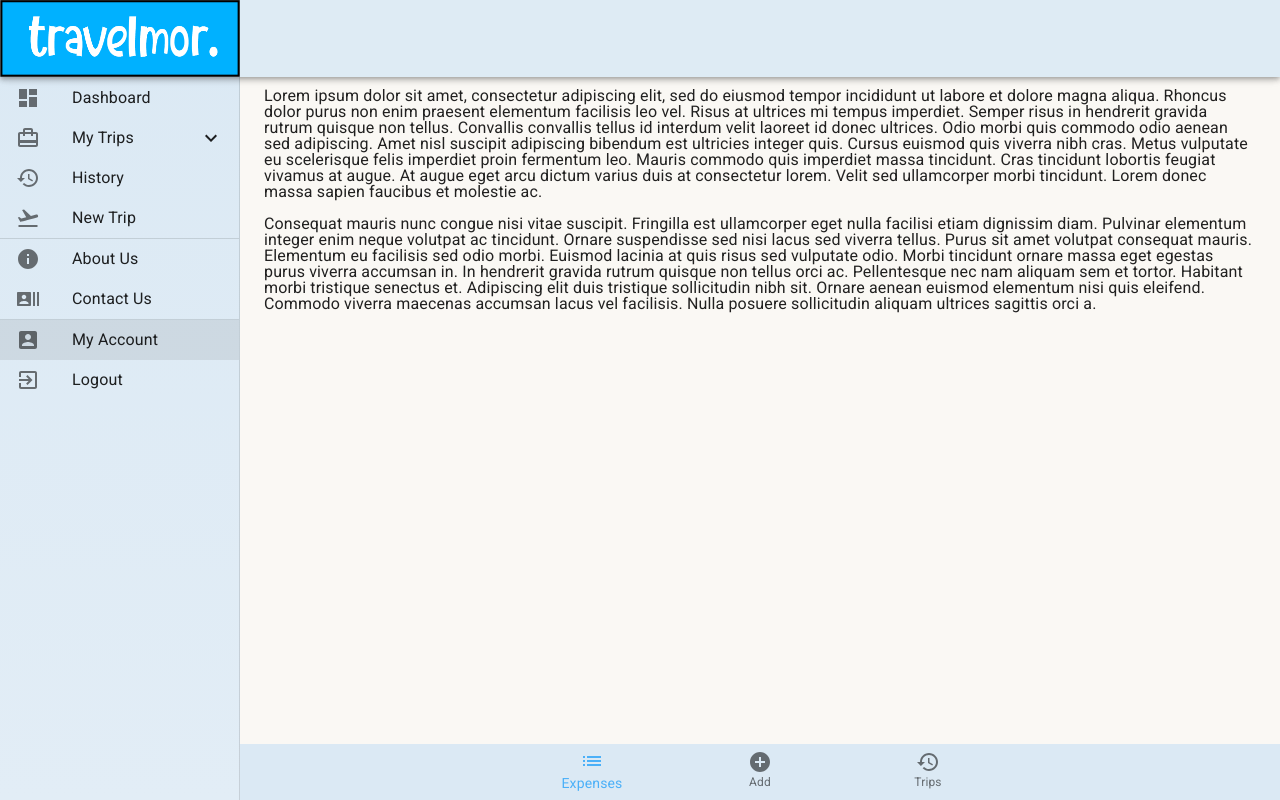
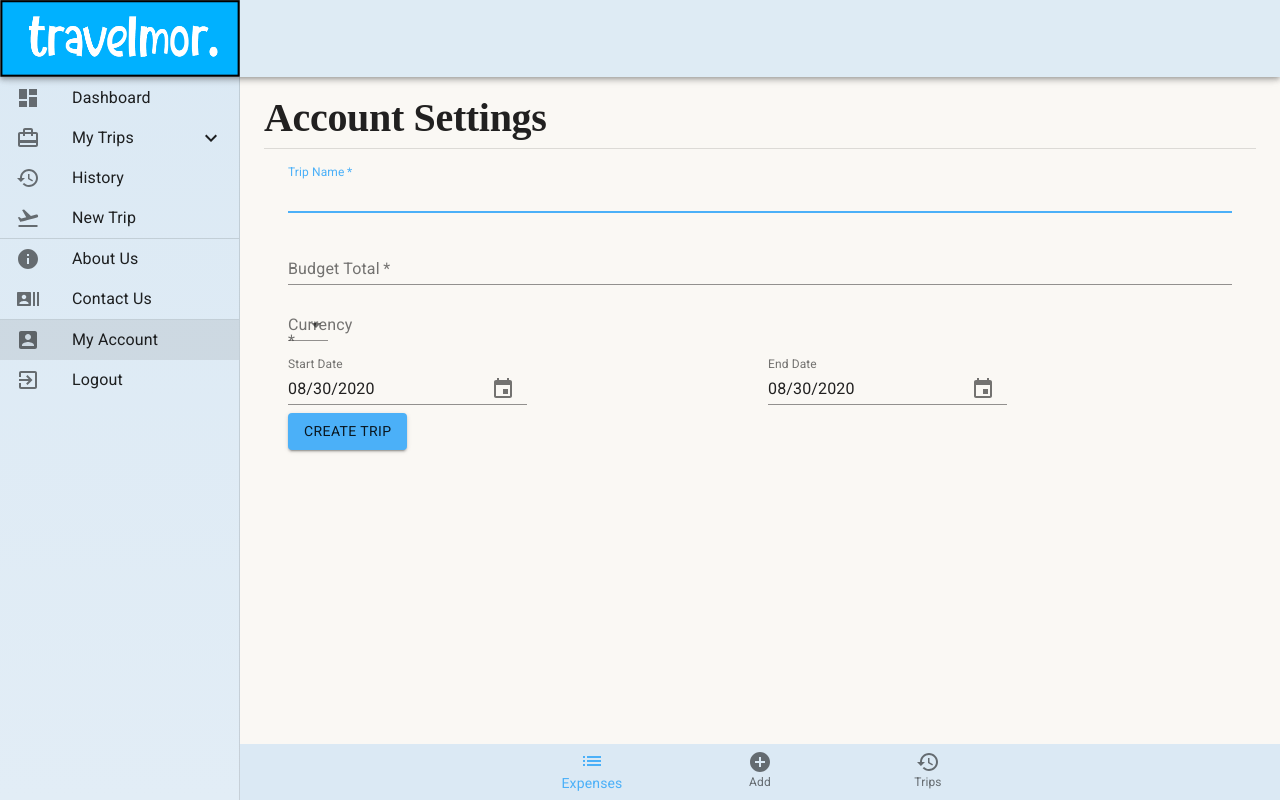
Before and after one commit to kzunino/travelmor_api, a React (Create React App) app in the folder client/: page /account in a window 1280 px wide. Built offline with nearby package versions, Linux system fonts and the light colour scheme.

Commit message:
mapping out data structure

```diff
--- a/client/src/components/MyAccount.js
+++ b/client/src/components/MyAccount.js
@@ -1,6 +1,23 @@
-import React from 'react';
+import React, {useState} from 'react';
 import Typography from '@material-ui/core/Typography';
 import Toolbar from '@material-ui/core/Toolbar';
+import Grid from '@material-ui/core/Grid';
+import Divider from '@material-ui/core/Divider';
+import TextField from '@material-ui/core/TextField';
+import Container from '@material-ui/core/Container';
+import CssBaseline from '@material-ui/core/CssBaseline';
+
+import Button from '@material-ui/core/Button';
+
+//Select
+
+import InputLabel from '@material-ui/core/InputLabel';
+import MenuItem from '@material-ui/core/MenuItem';
+import FormHelperText from '@material-ui/core/FormHelperText';
+import FormControl from '@material-ui/core/FormControl';
+import Select from '@material-ui/core/Select';
+
+import {KeyboardDatePicker} from '@material-ui/pickers';
 
 import {makeStyles, useTheme} from '@material-ui/core/styles';
 import useMediaQuery from '@material-ui/core/useMediaQuery';
@@ -33,39 +50,134 @@ const MyAccount = () => {
   const theme = useTheme();
   const classes = useStyles();
 
+  const [currency, setCurrency] = React.useState('');
+  const [selectedStartDate, setSelectedStartDate] = useState(Date.now());
+  const [selectedEndDate, setSelectedEndDate] = useState(Date.now());
+
+  // Currency data
+  const handleCurrencyType = (currency) => {
+    setCurrency(currency);
+  };
+
+  //start date state
+  const handleStartDateChange = (date) => {
+    setSelectedStartDate(date);
+  };
+
+  //end date state
+  const handleEndDateChange = (date) => {
+    setSelectedEndDate(date);
+  };
+
+  const matchXs = useMediaQuery(theme.breakpoints.down('xs'));
+
   return (
     <>
       <main className={classes.content}>
         <Toolbar />
-        <Typography paragraph>
-          Lorem ipsum dolor sit amet, consectetur adipiscing elit, sed do
-          eiusmod tempor incididunt ut labore et dolore magna aliqua. Rhoncus
-          dolor purus non enim praesent elementum facilisis leo vel. Risus at
-          ultrices mi tempus imperdiet. Semper risus in hendrerit gravida rutrum
-          quisque non tellus. Convallis convallis tellus id interdum velit
-          laoreet id donec ultrices. Odio morbi quis commodo odio aenean sed
-          adipiscing. Amet nisl suscipit adipiscing bibendum est ultricies
-          integer quis. Cursus euismod quis viverra nibh cras. Metus vulputate
-          eu scelerisque felis imperdiet proin fermentum leo. Mauris commodo
-          quis imperdiet massa tincidunt. Cras tincidunt lobortis feugiat
-          vivamus at augue. At augue eget arcu dictum varius duis at consectetur
-          lorem. Velit sed ullamcorper morbi tincidunt. Lorem donec massa sapien
-          faucibus et molestie ac.
-        </Typography>
-        <Typography paragraph>
-          Consequat mauris nunc congue nisi vitae suscipit. Fringilla est
-          ullamcorper eget nulla facilisi etiam dignissim diam. Pulvinar
-          elementum integer enim neque volutpat ac tincidunt. Ornare suspendisse
-          sed nisi lacus sed viverra tellus. Purus sit amet volutpat consequat
-          mauris. Elementum eu facilisis sed odio morbi. Euismod lacinia at quis
-          risus sed vulputate odio. Morbi tincidunt ornare massa eget egestas
-          purus viverra accumsan in. In hendrerit gravida rutrum quisque non
-          tellus orci ac. Pellentesque nec nam aliquam sem et tortor. Habitant
-          morbi tristique senectus et. Adipiscing elit duis tristique
-          sollicitudin nibh sit. Ornare aenean euismod elementum nisi quis
-          eleifend. Commodo viverra maecenas accumsan lacus vel facilisis. Nulla
-          posuere sollicitudin aliquam ultrices sagittis orci a.
-        </Typography>
+        <Grid container direction='column' className={classes.containerWrapper}>
+          {/* -----Welcome Container----- */}
+          <Grid item>
+            <Typography variant={matchXs ? 'h4' : 'h2'}>
+              Account Settings
+            </Typography>
+          </Grid>
+          <Divider />
+          <Container maxWidth={'lg'}>
+            <CssBaseline />
+            <form className={classes.form} noValidate>
+              <TextField
+                variant='standard'
+                margin='normal'
+                required
+                fullWidth
+                id='trip_name'
+                label='Trip Name'
+                name='trip_name'
+                autoFocus
+              />
+              <TextField
+                className={classes.budgetField}
+                variant='standard'
+                margin='normal'
+                required
+                fullWidth
+                name='trip_budget_total'
+                label='Budget Total'
+                type='number'
+                id='trip_budget_total'
+              />
+
+              {/* ------ Currency Input ----- */}
+              <FormControl required className={classes.formControl}>
+                <InputLabel id='required-label'>Currency</InputLabel>
+                <Select
+                  labelId='demo-simple-select-required-label'
+                  id='demo-simple-select-required'
+                  value={currency}
+                  onChange={handleCurrencyType}
+                  className={classes.selectEmpty}
+                >
+                  <MenuItem value=''>
+                    <em>None</em>
+                  </MenuItem>
+                  <MenuItem value={'USD'}>USD</MenuItem>
+                  <MenuItem value={'COP'}>COP</MenuItem>
+                </Select>
+              </FormControl>
+
+              <Grid
+                container
+                direction='row'
+                spacing={2}
+                justify='space-between'
+              >
+                <Grid xs={6} item>
+                  <KeyboardDatePicker
+                    disableToolbar
+                    variant='inline'
+                    format='MM/DD/yyyy'
+                    margin='normal'
+                    id='date-picker-inline'
+                    label='Start Date'
+                    value={selectedStartDate}
+                    onChange={handleStartDateChange}
+                    KeyboardButtonProps={{
+                      'aria-label': 'change date',
+                    }}
+                  />
+                </Grid>
+
+                <Grid xs={6} item>
+                  <KeyboardDatePicker
+                    disableToolbar
+                    variant='inline'
+                    format='MM/DD/yyyy'
+                    margin='normal'
+                    id='date-picker-inline'
+                    label='End Date'
+                    value={selectedEndDate}
+                    onChange={handleEndDateChange}
+                    KeyboardButtonProps={{
+                      'aria-label': 'change date',
+                    }}
+                  />
+                </Grid>
+              </Grid>
+
+              <Button
+                type='submit'
+                variant='contained'
+                color='primary'
+                className={classes.submit}
+                disableRipple
+              >
+                Create Trip
+              </Button>
+              <Grid container></Grid>
+            </form>
+          </Container>
+        </Grid>
       </main>
     </>
   );
```
Also changed, not shown: client/src/App.js (+34 -0 lines).
